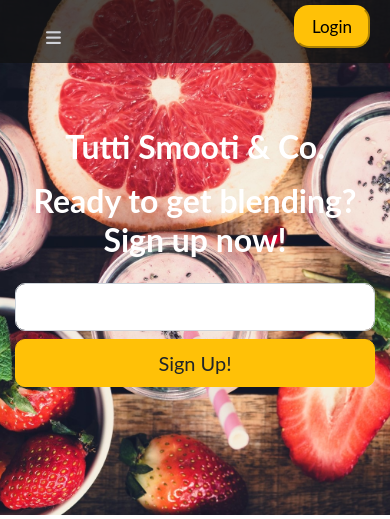
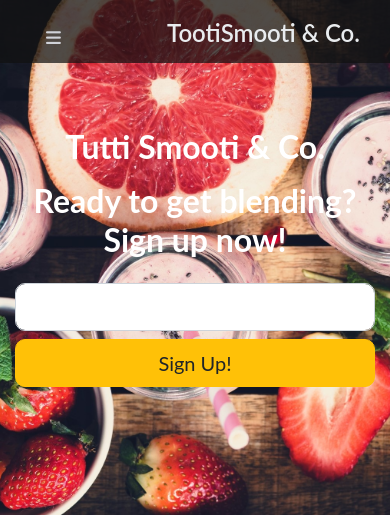
Before and after one commit to fudge88/MS3project, a Flask app: page / in a window 390 px wide. Shown: the top 519 px of the page. Run offline with Flask 2, Linux system fonts and the light colour scheme; some libraries are stand-ins or nearby versions.

Commit message:
navbrand added on smaller screen- logonmoved to sidebar on smaller screen

```diff
--- a/static/main.css
+++ b/static/main.css
@@ -96,7 +96,7 @@ body{
     font-size: x-large;
     margin-top: 3rem;
     border-radius: 15px;
-    color: white;
+    color: #e9ecef;
 }
 
 #main{
@@ -191,6 +191,15 @@ header.masthead{
     border-radius: 15px;
     height: 2.7rem;
     margin: 5px 20px;
+}
+
+.navBar-brand{
+    color: #e9ecef;
+    font-size: x-large;
+    font-weight: 600;
+    float: right;
+    padding-top: 15px;
+    padding-right: 30px;
 }
 
 .btn,
--- a/templates/base.html
+++ b/templates/base.html
@@ -46,14 +46,17 @@
           <li><a href="{{url_for('get_drinks')}}">Smoothies</a></li>
         </ul>
         {% if session['username'] %}
-        <button class="navBar-btn btn-warning">
+        <button class="navBar-btn btn-warning d-none d-md-block">
           <a href="{{url_for('logout')}}">Logout</a>
         </button>
         {% else %}
-        <button class="navBar-btn btn-warning">
+        <button class="navBar-btn btn-warning d-none d-md-block">
           <a href="{{url_for('login')}}">Login</a>
         </button>
         {% endif %}
+            <span class="navBar-brand d-md-none">
+      TootiSmooti & Co.
+    </span>
       </nav>
       <div id="side-menuBar" class="side-navBar">
         <a href="#" class="btn-close" onclick="closeSlideMenu()">&times;</a>
@@ -72,6 +75,16 @@
         {% else %}
         <li><a href="{{url_for('register')}}">Register</a></li>
          {% endif %}
+
+         {% if session['username'] %}
+        <li>
+          <a class="d-md-none" href="{{url_for('logout')}}">Logout</a>
+        </li>
+        {% else %}
+        <li>
+          <a class="d-md-none" href="{{url_for('login')}}">Login</a>
+        </li>
+        {% endif %}
       </div>
     </header>
 
```
